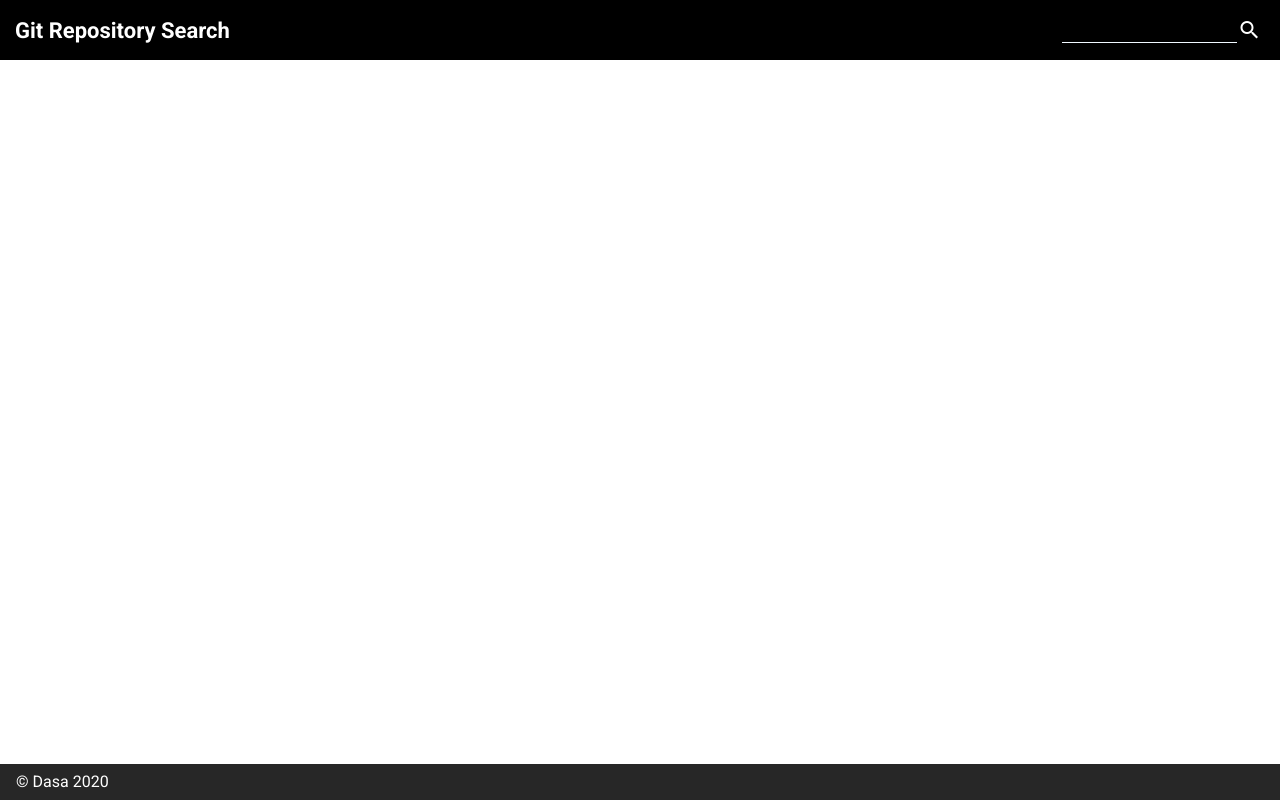
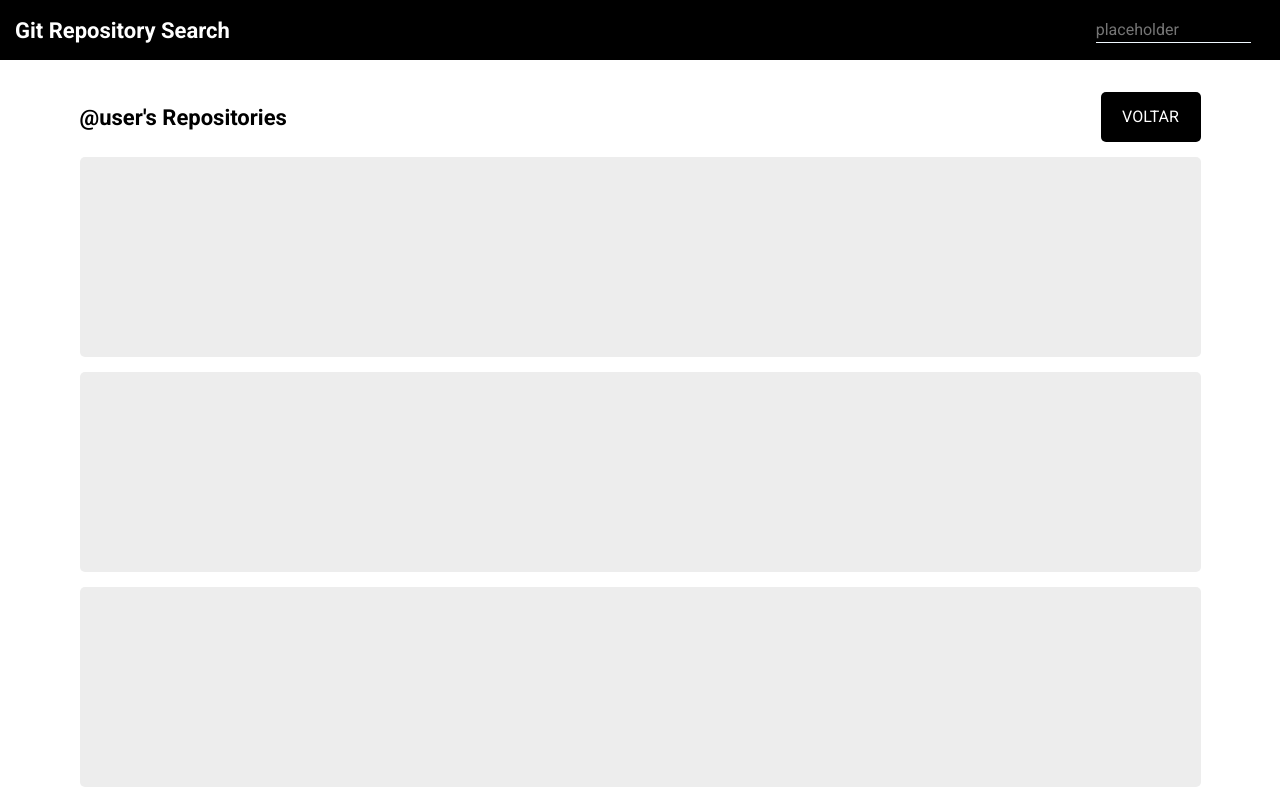
Before and after one commit to HarrisonVinicius/git-search, a Nuxt app: page /users in a window 1280 px wide. Shown: the top 800 px of the page. Built offline with nearby package versions, Linux system fonts and the light colour scheme.

Commit message:
implementacao do layout da lista de repositorios

```diff
--- a/components/atoms/BasicButton/index.vue
+++ b/components/atoms/BasicButton/index.vue
@@ -18,6 +18,8 @@ export default {
     height: 50px;
     background-color: black;
     cursor: pointer;
+    border-radius: 5px;
+    outline: none;
 }
 .button:hover{
     opacity: 0.8;
--- a/components/atoms/SearchInput/index.vue
+++ b/components/atoms/SearchInput/index.vue
@@ -1,9 +1,9 @@
 <template>
   <div class="search-input">
-    <input :class="rootClasses" class="search-input__input" type="text" name="search">
+    <input v-model="inputData" :class="rootClasses" class="search-input__input" :placeholder="placeHolder" type="text" name="search">
     <button>
       <!-- obs: o vuetify esta sendo utilizado aqui apenas para o uso de icones -->
-      <v-icon v-if="!hideButton" color="darkIcon">mdi-magnify</v-icon>
+      <!-- <v-icon v-if="!hideButton" color="darkIcon" :disabled="!">mdi-magnify</v-icon> -->
     </button>
   </div>
 </template>
@@ -11,6 +11,9 @@
 <script>
 export default {
     name: 'SearchInput',
+    data: () => ({
+      inputData: null
+    }),
     props: {
       dark: {
         type: Boolean,
@@ -19,6 +22,10 @@ export default {
       hideButton: {
         type: Boolean,
         default: false
+      },
+      placeHolder: {
+        type: String,
+        default: 'placeholder'
       }
     },
     computed: {
@@ -29,6 +36,13 @@ export default {
             'search-input__input--dark': this.dark
           }
         ]
+      }
+    },
+    watch: {
+      inputData: {
+        handler(){
+          this.$emit('input', this.inputData)
+        }
       }
     }
 }
--- /dev/null
+++ b/components/molecules/RepositoriesListItem/index.vue
@@ -0,0 +1,21 @@
+<template>
+    <div class="repositories-list-item">
+
+    </div>
+</template>
+
+<script>
+export default {
+    name:'RepositoriesListItem'
+}
+</script>
+
+<style lang="scss" scoped>
+.repositories-list-item{
+    height: 200px;
+    width: 100%;
+    border-radius: 5px;
+    margin-bottom: 15px;
+    background-color: #ededed;
+}
+</style>
--- a/components/molecules/SearchUserForm/index.vue
+++ b/components/molecules/SearchUserForm/index.vue
@@ -2,9 +2,10 @@
     <div class="search-user-form">
         <span class="search-user-form__title"> Search for github users </span>
         <div class="search-user-form__form">
-            <search-input dark hideButton/>
+            <search-input v-model="inputData" dark hideButton placeHolder="enter @username"/>
+            <span v-if="showFeedback" class="search-user-form__form__feedback"> username is required </span>
             <br/>
-            <basic-button> SEARCH REPOSITORY </basic-button>
+            <basic-button @click.native="searchHandler"> SEARCH REPOSITORY </basic-button>
         </div>
     </div>
 </template>
@@ -16,6 +17,26 @@ export default {
     components: {
         SearchInput,
         BasicButton
+    },
+    data: () => ({
+      inputData: null,
+      showFeedback: false
+    }),
+    watch: {
+        inputData: {
+            handler(){
+                this.inputData ? this.showFeedback = false : this.showFeedback = true
+            }
+        }
+    },
+    methods: {
+        searchHandler(){
+            if(this.inputData){
+                this.$router.push('/users')
+            } else {
+                this.showFeedback = true
+            }
+        }
     }
 }
 </script>
@@ -37,6 +58,10 @@ export default {
     &__form{
         width: 100%;
         padding-left: 5px;
+        &__feedback{
+            color: red;
+            padding-left: 22px;
+        }
     }
 }
 </style>
--- a/components/molecules/index.js
+++ b/components/molecules/index.js
@@ -1,2 +1,3 @@
 export { default as AppBar} from './AppBar'
 export { default as SearchUserForm} from './SearchUserForm'
+export { default as RepositoriesListItem} from './RepositoriesListItem'
--- /dev/null
+++ b/components/organisms/UsersList/index.vue
@@ -0,0 +1,54 @@
+<template>
+    <div class="users-list">
+        <div class="users-list__header">
+            <span class="users-list__header__text-decoration"> @user's Repositories </span>
+            <basic-button class="users-list__header__button" @click.native="returnHandler"> VOLTAR </basic-button>
+        </div>
+        <div class="users-list__repositories-list">
+            <repositories-list-item v-for="(item, index) in items" :key="index"/>
+        </div>
+    </div>
+</template>
+
+<script>
+import { BasicButton } from "@/components/atoms";
+import { RepositoriesListItem } from "@/components/molecules";
+export default {
+    name: 'UsersList',
+    components: {
+        BasicButton,
+        RepositoriesListItem
+    },
+    data: () => ({
+        items: [1,2,3,4,5,6]
+    }),
+    methods: {
+        returnHandler(){
+            this.$router.push('/')
+        }
+    }
+}
+</script>
+
+<style lang="scss" scoped>
+.users-list {
+    padding: 20px;
+    &__header{
+        display: flex;
+        justify-content: space-between;
+        align-items: center;
+        &__text-decoration{
+            font-size: 22px;
+            font-weight: 600;
+            color: black
+        }
+        &__button{
+            width: 100px;
+        }
+    }
+    &__repositories-list{
+        margin-top: 15px;
+    }
+}
+
+</style>
--- /dev/null
+++ b/components/organisms/index.js
@@ -0,0 +1 @@
+export { default as UsersList} from './UsersList'
--- a/pages/users/index.vue
+++ b/pages/users/index.vue
@@ -1,3 +1,17 @@
 <template>
-    <span> users </span>
+    <users-list/>
 </template>
+
+<script>
+import { UsersList } from "@/components/organisms";
+export default {
+    name: 'Users',
+    components: {
+        UsersList
+    }
+}
+</script>
+
+<style lang="scss" scoped>
+
+</style>
```
